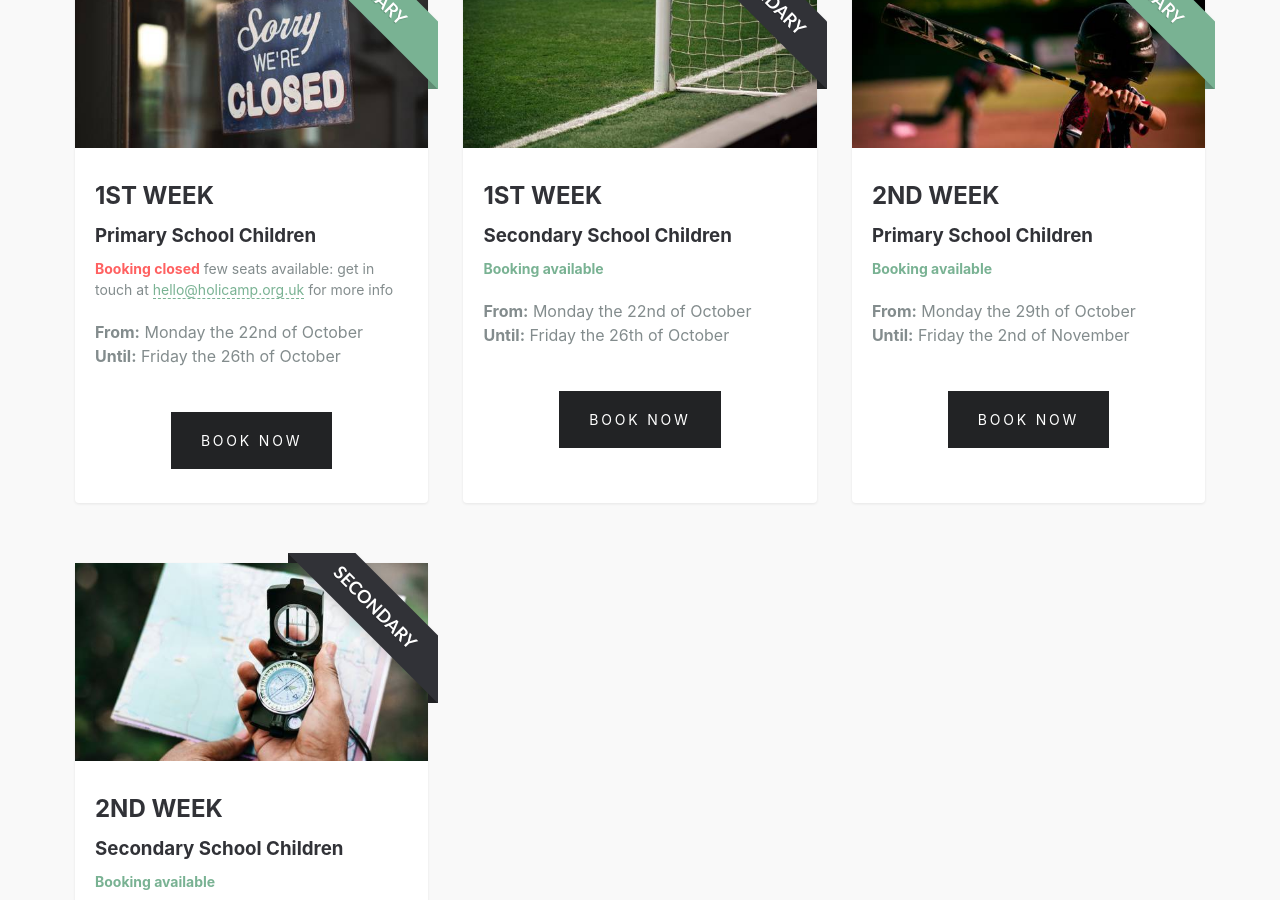
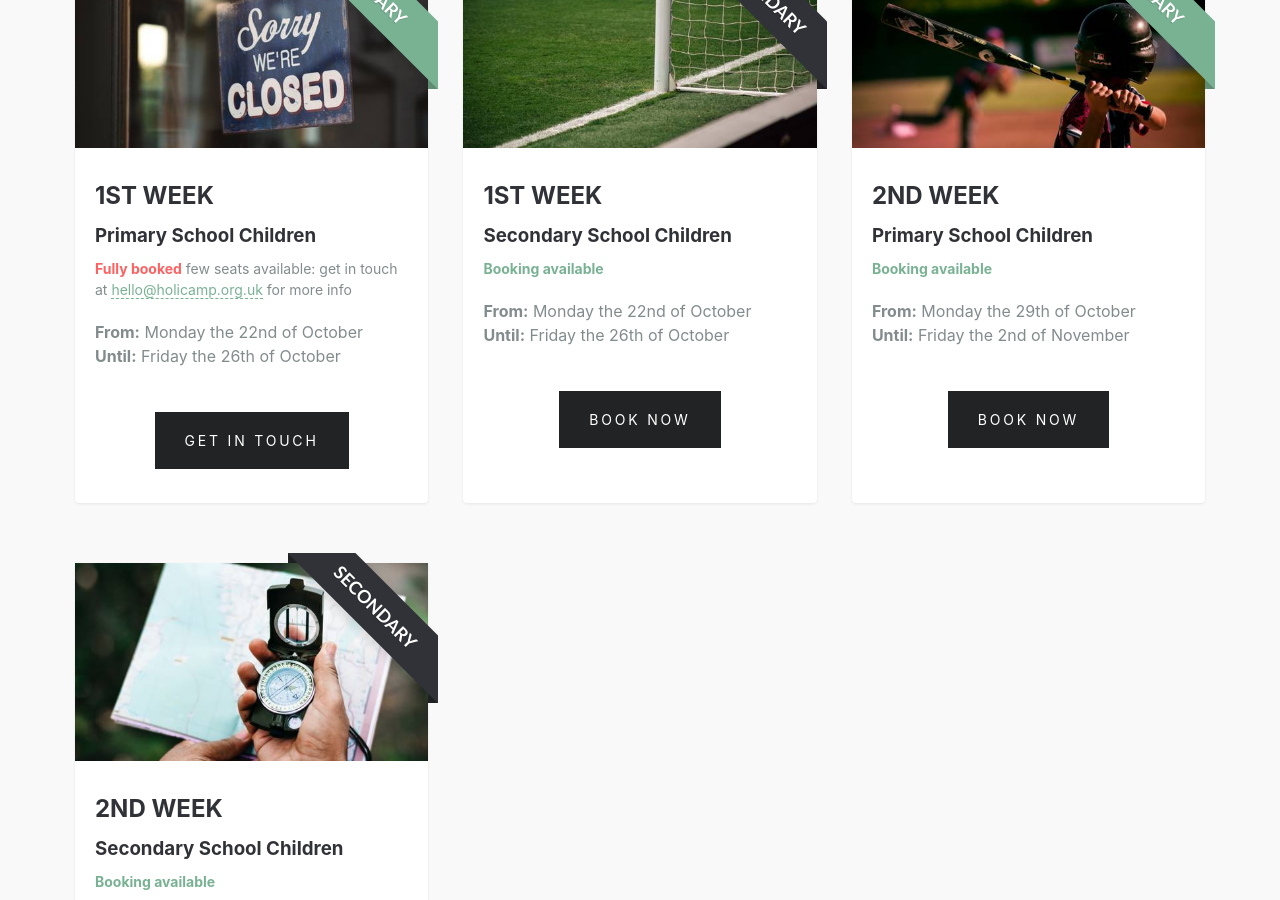
Before and after one commit to holicamp/holicamp.github.io, a Jekyll site: the page built from index.md, in a window 1280 px wide and 900 px high, scrolled down 1457 px. Built offline with Jekyll 4.4.1, drawn with Linux system fonts in a browser that asks for light colours; comment, search, counter and statistics services are not loaded; some of the changed text lies outside the part shown.

Commit message:
Closing 1st week primary automn

```diff
--- a/_includes/card.html
+++ b/_includes/card.html
@@ -1,9 +1,7 @@
 {% if post.typeform-url %}
-  {% if post.typeform-url == 'closed' %}
+  {% if post.typeform-url == 'full' %}
     <a class="post-card" href="mailto:{{ site.email }}" itemprop="blogPosts" itemscope="" itemtype="http://schema.org/BlogPosting">
-  {% elsif post.typeform-url == 'full' %}
-    <a class="post-card" itemprop="blogPosts" itemscope="" itemtype="http://schema.org/BlogPosting">
-  {% elsif post.typeform-url == 'soon' %}
+  {% elsif post.typeform-url == 'closed' or post.typeform-url == 'soon' %}
     <a class="post-card" itemprop="blogPosts" itemscope="" itemtype="http://schema.org/BlogPosting">
   {% else %}
     <a class="post-card" href="{{ post.typeform-url }}" target="_blank" itemprop="blogPosts" itemscope="" itemtype="http://schema.org/BlogPosting">
@@ -41,9 +39,9 @@
       <span class="post-card__meta">
         {% if post.typeform-url %}
           {% if post.typeform-url == 'full' %}
-            <strong class="txt-danger">Fully booked</strong>
+            <strong class="txt-danger">Fully booked</strong> few seats available: get in touch at <span class="link">hello@holicamp.org.uk</span> for more info
           {% elsif post.typeform-url == 'closed' %}
-            <strong class="txt-danger">Booking closed</strong> few seats available: get in touch at <span class="link">hello@holicamp.org.uk</span> for more info
+            <strong class="txt-danger">Booking closed</strong>
           {% elsif post.typeform-url == 'soon' %}
             <strong class="txt-success">Coming soon...</strong>
           {% else %}
@@ -65,9 +63,15 @@
         <strong>Until:</strong> {{ post.end | strip_html | truncatewords: 20 }}
       </p>
     {% endif %}
-    {% if post.typeform-url and post.typeform-url != 'full' and post.typeform-url != 'soon' %}
+    {% if post.typeform-url and post.typeform-url != 'closed' %}
       <div class="center">
-        <br /><span class="btn">BOOK NOW</span><br /><br />
+        <br /><span class="btn">
+          {% if post.typeform-url == 'full' %}
+            GET IN TOUCH
+          {% else %}
+            BOOK NOW
+          {% endif %}
+        </span><br /><br />
       </div>
     {% endif %}
   </div> <!-- /.post-card__inner -->
```
Also changed, not shown: _posts/2018-2019/1_autumn_ht_2018/2018-09-09-camp-1.md (+1 -1 lines).
